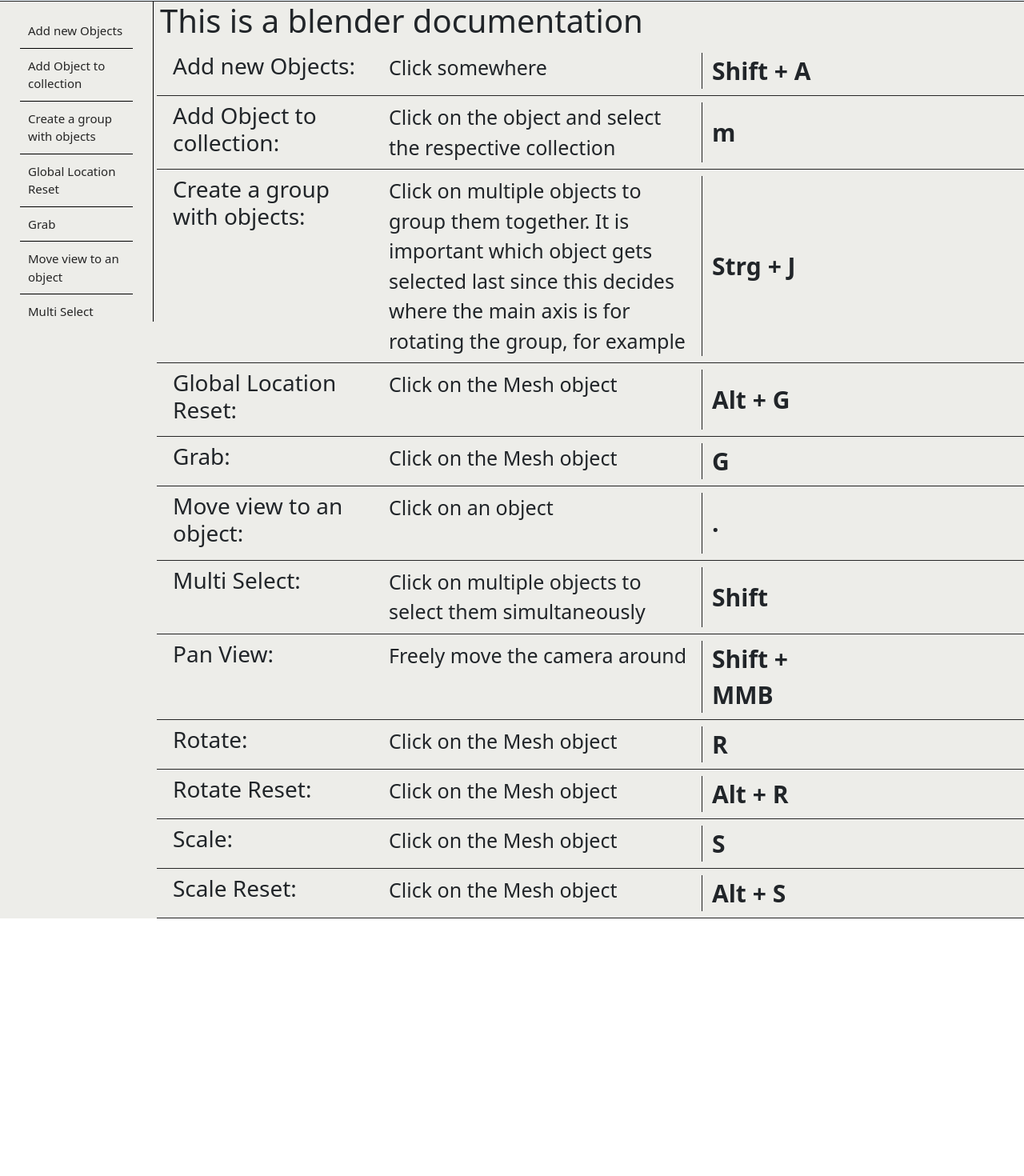
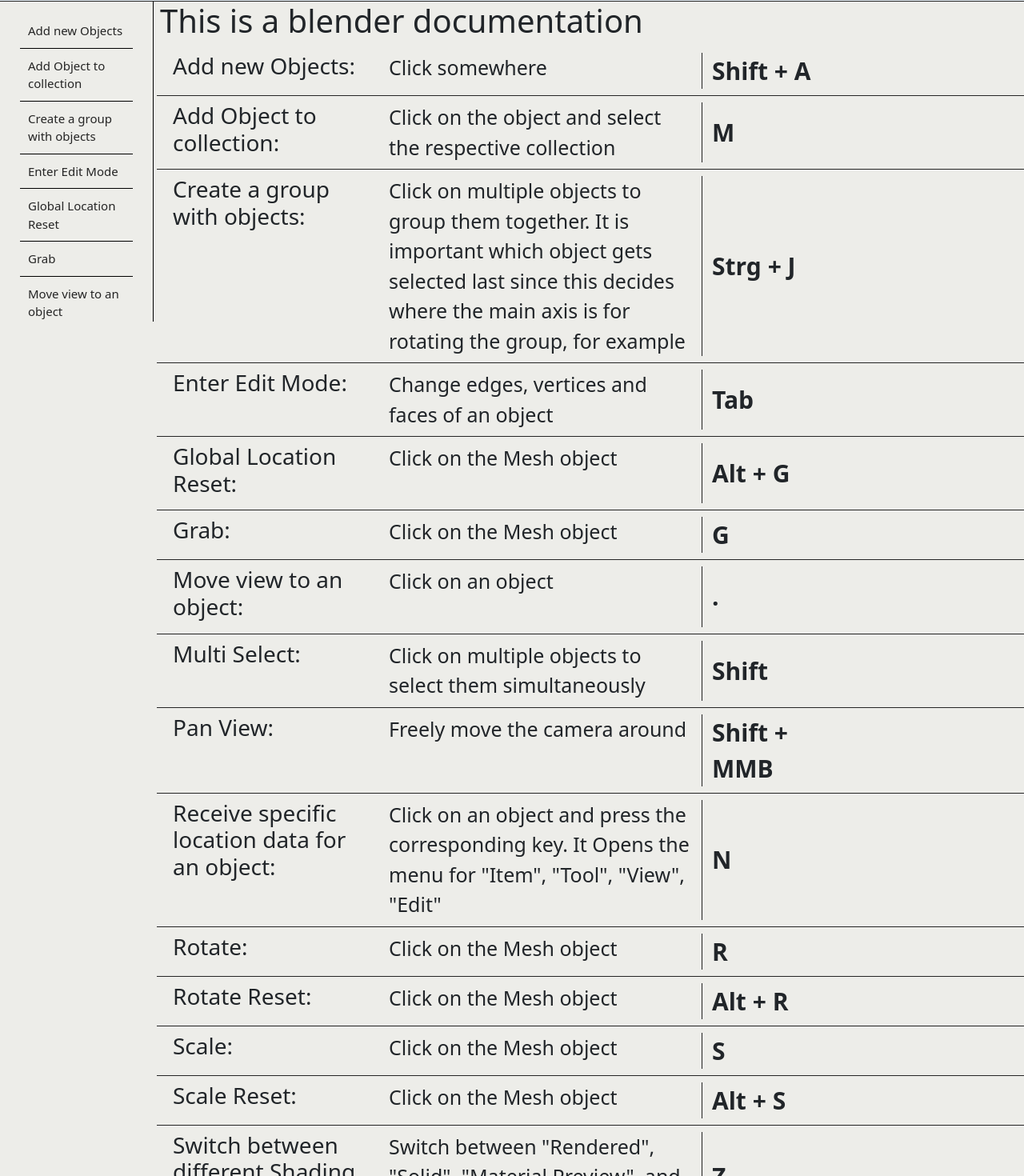
Before and after one commit to Matthes-Baer/Blenumentation, a SvelteKit app: page /blender in a window 1280 px wide. Shown: the part 73-1543 px from the top of the page at 80% size. Before the commit the page ends 1221 px from the top, so only its background shows below. Built offline with nearby package versions, Linux system fonts and the light colour scheme.

Commit message:
feat: Added new data entries for blender docs

```diff
--- a/src/data/blender/documentationData.ts
+++ b/src/data/blender/documentationData.ts
@@ -22,10 +22,26 @@
 	{
 		name: 'Add Object to collection',
 		description: 'Click on the object and select the respective collection',
-		keystroke: 'm'
+		keystroke: 'M'
 	},
 	{ name: 'Pan View', description: 'Freely move the camera around', keystroke: 'Shift + MMB' },
-	{ name: 'Move view to an object', description: 'Click on an object', keystroke: '.' }
+	{ name: 'Move view to an object', description: 'Click on an object', keystroke: '.' },
+	{
+		name: 'Switch between different Shading modes',
+		description: 'Switch between "Rendered", "Solid", "Material Preview", and "Wireframe"',
+		keystroke: 'Z'
+	},
+	{
+		name: 'Enter Edit Mode',
+		description: 'Change edges, vertices and faces of an object',
+		keystroke: 'Tab'
+	},
+	{
+		name: 'Receive specific location data for an object',
+		description:
+			'Click on an object and press the corresponding key. It Opens the menu for "Item", "Tool", "View", "Edit"',
+		keystroke: 'N'
+	}
 ];
 
 // alphabetical sort function
```
